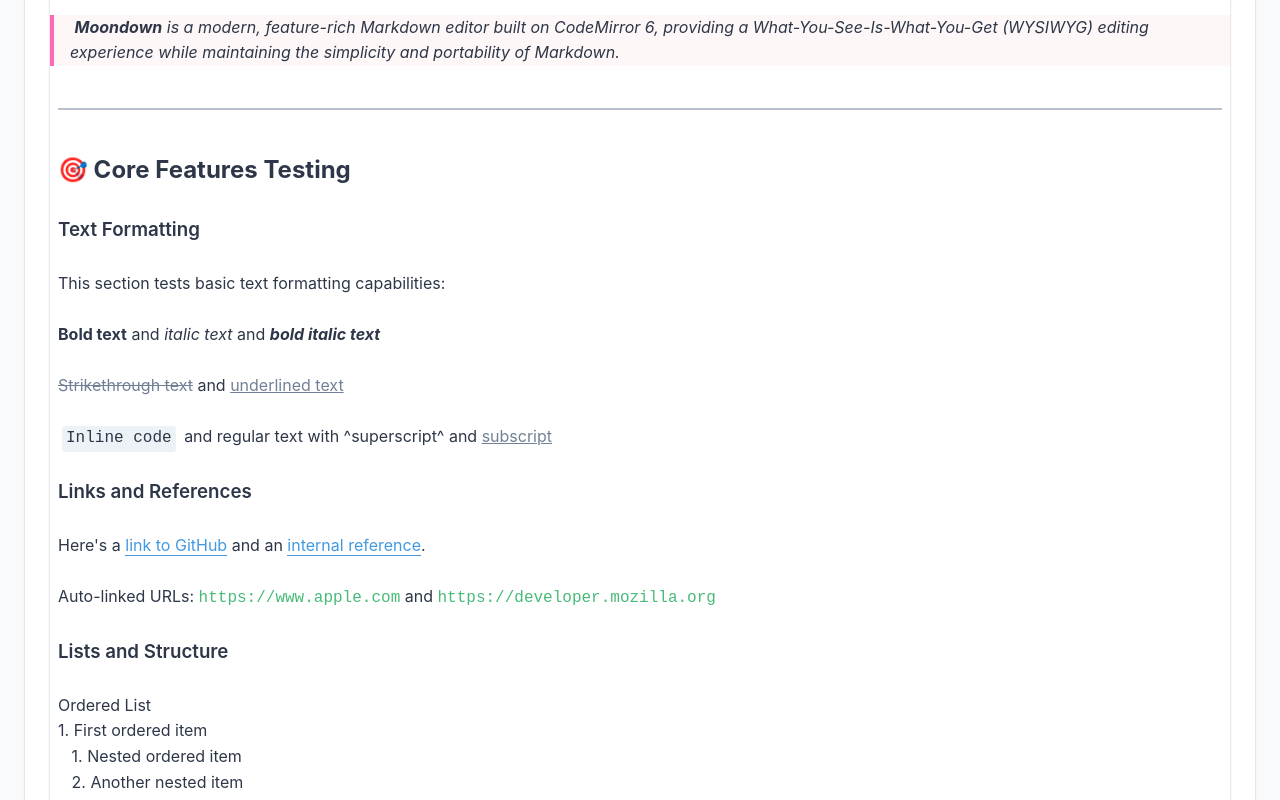
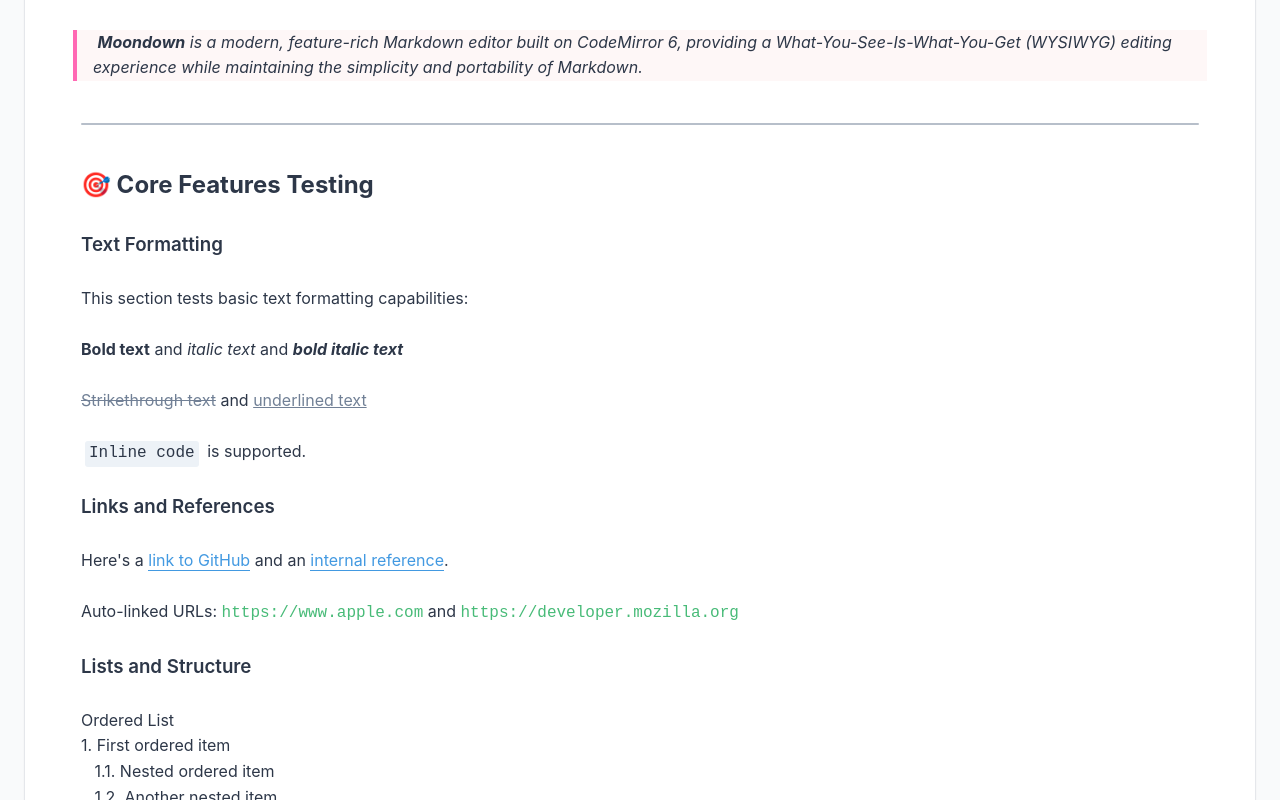
Before and after one commit to LoadShine/moondown-demo, a React (Vite) app: page / in a window 1280 px wide. Shown: the part 380-1180 px from the top of the page. Built offline with nearby package versions, Linux system fonts and the light colour scheme; no server answers.

Commit message:
wrapper Style adjustment

```diff
--- a/src/App.tsx
+++ b/src/App.tsx
@@ -19,7 +19,7 @@ This section tests basic text formatting capabilities:
 
 ~~Strikethrough text~~ and ~underlined text~
 
-\`Inline code\` and regular text with ^superscript^ and ~subscript~
+\`Inline code\` is supported.
 
 ### Links and References
 
@@ -31,8 +31,8 @@ Auto-linked URLs: https://www.apple.com and https://developer.mozilla.org
 
 #### Ordered List
 1. First ordered item
-   1. Nested ordered item
-   2. Another nested item
+   1.1. Nested ordered item
+   1.2. Another nested item
 2. Second ordered item
 3. Third ordered item
 
@@ -49,8 +49,8 @@ Auto-linked URLs: https://www.apple.com and https://developer.mozilla.org
    - Unordered sub-item
    - Another unordered sub-item
 2. Second ordered item
-   1. Nested ordered item
-   2. Another nested ordered item
+   2.1. Nested ordered item
+   2.2. Another nested ordered item
 
 ### Blockquotes
 
@@ -569,10 +569,13 @@ function App() {
                             </div>
                         </div>
 
-                        <MoondownWrapper
-                            initialValue={initialContent}
-                            onReady={handleEditorReady}
-                        />
+                        {/* 只添加简单的 padding，不要边框和背景 */}
+                        <div className="px-6 py-4">
+                            <MoondownWrapper
+                                initialValue={initialContent}
+                                onReady={handleEditorReady}
+                            />
+                        </div>
                     </div>
                 </div>
 
--- a/src/components/MoondownWrapper.tsx
+++ b/src/components/MoondownWrapper.tsx
@@ -1,6 +1,6 @@
 // src/components/MoondownWrapper.tsx
 import React, { useRef, useEffect } from 'react';
-import Moondown from '../moondown/moondown'; // Import directly from our created directory
+import Moondown from '../moondown/moondown';
 
 interface MoondownWrapperProps {
     initialValue?: string;
@@ -15,26 +15,20 @@ const MoondownWrapper: React.FC<MoondownWrapperProps> = ({ initialValue = '', on
         let editorInstance: Moondown | null = null;
 
         if (containerRef.current && !isInitialized.current) {
-            // Initialize Moondown editor
             editorInstance = new Moondown(containerRef.current, initialValue);
-
-            // Pass instance to parent component via callback
             onReady(editorInstance);
-
             isInitialized.current = true;
         }
 
-        // Destroy editor instance when component unmounts to prevent memory leaks
         return () => {
             if (editorInstance) {
                 editorInstance.destroy();
                 isInitialized.current = false;
             }
         };
-        // eslint-disable-next-line react-hooks/exhaustive-deps
-    }, []); // Empty dependency array ensures effect runs only once
+    }, []);
 
-    return <div ref={containerRef} className="border rounded-md shadow-sm min-h-[300px] w-full" />;
+    return <div ref={containerRef} className="min-h-[300px] w-full" />;
 };
 
 export default MoondownWrapper;
--- a/src/moondown/theme/base-theme.ts
+++ b/src/moondown/theme/base-theme.ts
@@ -78,10 +78,16 @@ const createEditorTheme = (colors: typeof light | typeof dark, isDark: boolean)
             color: colors.primaryText,
             backgroundColor: colors.background,
         },
+        "&.cm-focused": {
+            outline: "none",
+        },
         ".cm-content": {
             fontFamily: "'Inter', system-ui, -apple-system, BlinkMacSystemFont, 'Segoe UI', Roboto, 'Helvetica Neue', Arial, sans-serif",
             fontSize: "16px",
             lineHeight: "1.6",
+        },
+        ".cm-content.cm-focused": {
+            outline: "none",
         },
         ".cm-line": {
             padding: "0 8px",
```
